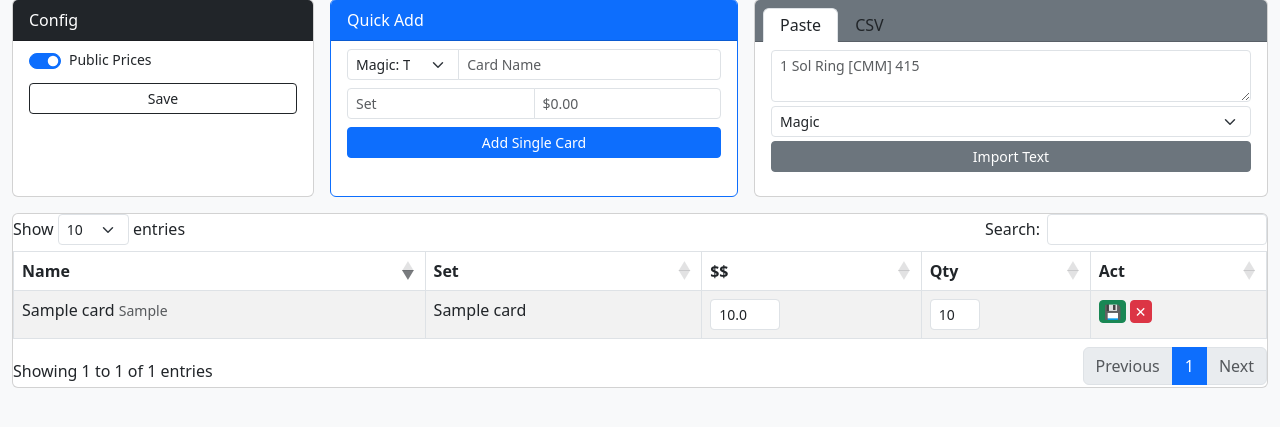
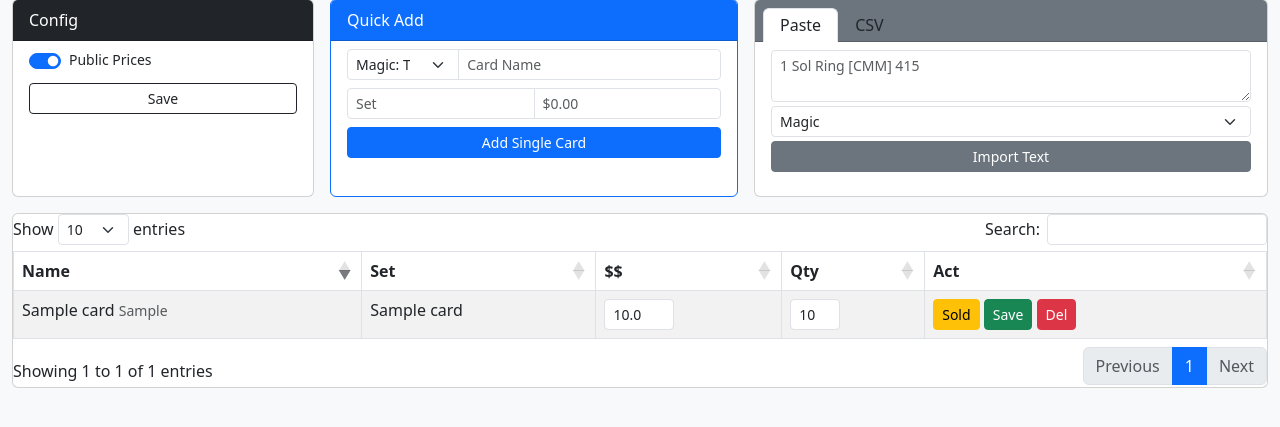
Before and after one commit to fluddesigns/card-shop, a Flask app: page /admin in a window 1280 px wide. Shown: the part 97-524 px from the top of the page. Run offline with Flask 3, Linux system fonts and the light colour scheme; a user stored in the database is signed in; tables that the repository leaves empty hold one stand-in row (values such as "Sample post"); some libraries are stand-ins or nearby versions.

Commit message:
admin fix for sales

```diff
--- a/templates/admin.html
+++ b/templates/admin.html
@@ -85,8 +85,9 @@
                         <td><input type="number" step="0.01" name="price" value="{{ card.price }}" class="form-control form-control-sm" style="width:70px"></td>
                         <td><input type="number" name="quantity" value="{{ card.quantity }}" class="form-control form-control-sm" style="width:50px"></td>
                         <td>
-                            <button type="submit" name="action" value="update_details" class="btn btn-success btn-sm p-0 px-1">💾</button>
-                            <button type="submit" name="action" value="delete" class="btn btn-danger btn-sm p-0 px-1" onclick="return confirm('Delete?')">✕</button>
+                            <button type="submit" name="action" value="sold_one" class="btn btn-warning btn-sm" title="Mark 1 Sold">Sold</button>
+                            <button type="submit" name="action" value="update_details" class="btn btn-success btn-sm" title="Save Changes">Save</button>
+                            <button type="submit" name="action" value="delete" class="btn btn-danger btn-sm" onclick="return confirm('Delete?')" title="Delete">Del</button>
                         </td>
                         </form>
                     </tr>
```
